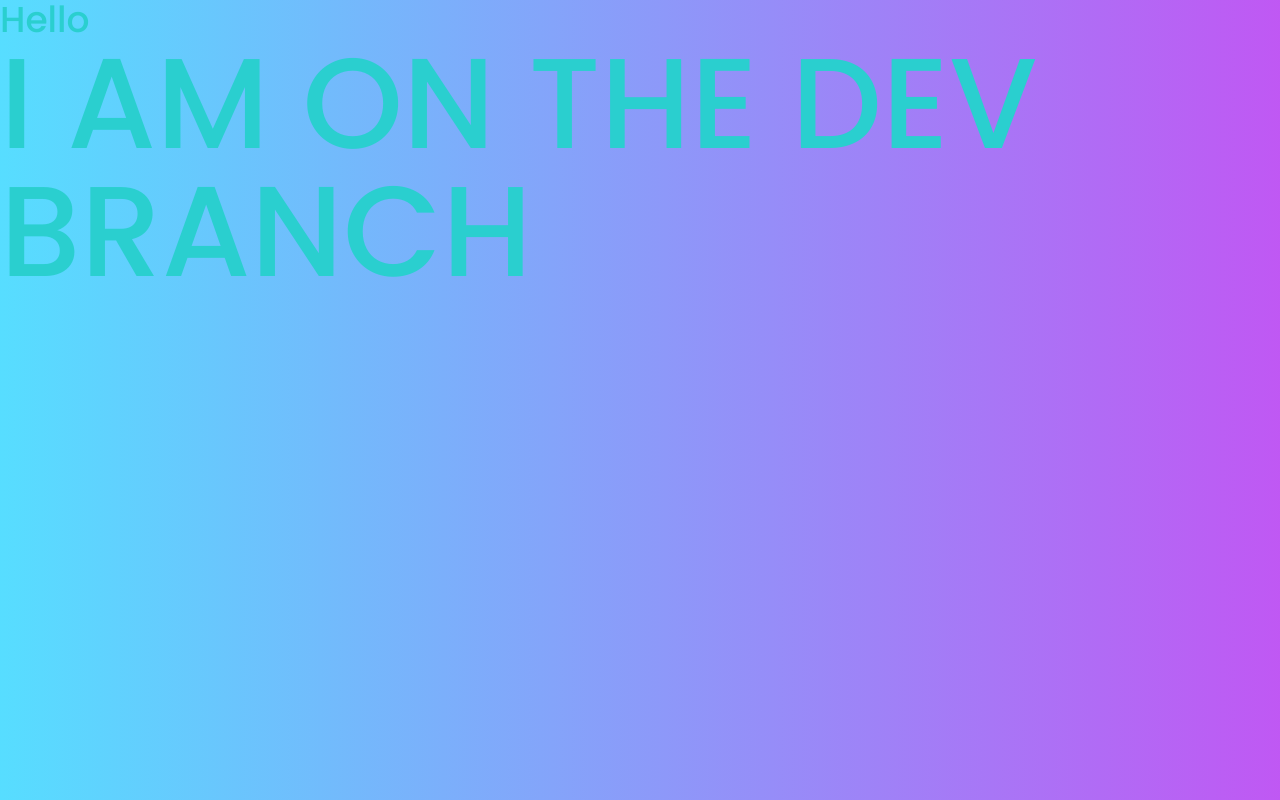
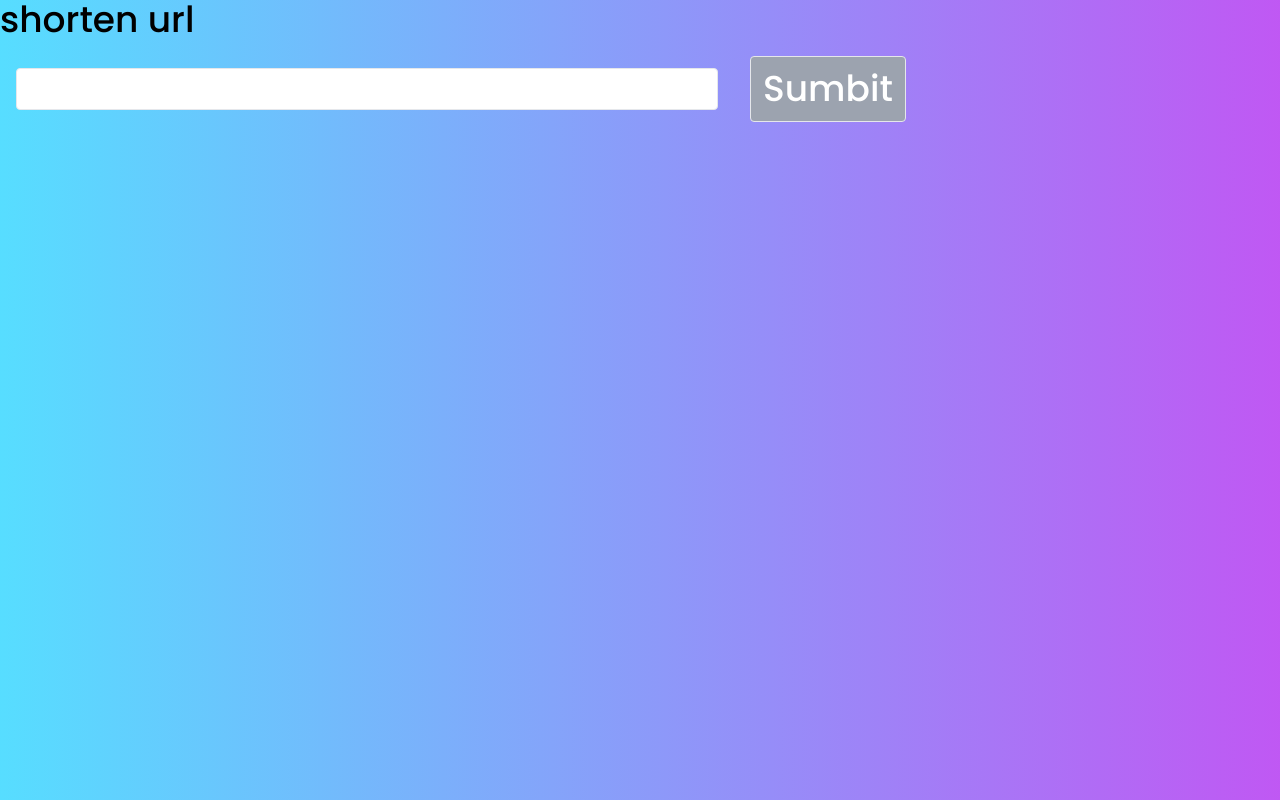
Before and after one commit to dnirns/fe-mentor-todo-app, a React (Create React App) app: page / in a window 1280 px wide. Built offline with nearby package versions, Linux system fonts and the light colour scheme.

Commit message:
axios and shorten request working - basics tested in app.js

```diff
--- a/package.json
+++ b/package.json
@@ -9,11 +9,14 @@
     "@testing-library/react": "^11.1.0",
     "@testing-library/user-event": "^12.1.10",
     "autoprefixer": "^9.8.6",
+    "axios": "^0.21.1",
+    "express": "^4.17.1",
     "postcss": "^7.0.35",
-    "tailwindcss": "npm:@tailwindcss/postcss7-compat@^2.0.2",
     "react": "^17.0.1",
     "react-dom": "^17.0.1",
+    "react-loader-spinner": "^3.1.14",
     "react-scripts": "4.0.1",
+    "tailwindcss": "npm:@tailwindcss/postcss7-compat@^2.0.2",
     "web-vitals": "^0.2.4"
   },
   "scripts": {
--- a/src/App.js
+++ b/src/App.js
@@ -1,8 +1,45 @@
-function App() {
+import React, { useState } from 'react'
+import axios from 'axios'
+import Spinner from './common/Spinner'
+
+const App = () => {
+  const [url, setUrl] = useState('')
+  const [shortenedUrl, setShortenedUrl] = useState(null)
+  const [searching, setSearching] = useState(false)
+
+  const shortenApi = async () => {
+    setSearching(true)
+    try {
+      const res = await axios.get(`https://api.shrtco.de/v2/shorten?url=${url}`)
+      console.log(res.data.result.short_link)
+      setShortenedUrl(res.data.result.short_link)
+      setSearching(false)
+    } catch (err) {
+      console.log(err)
+    }
+  }
+
   return (
-    <div className='background h-screen w-screen text-primary-cyan text-4xl'>
-      <h1 className='text-light-gray-light-grayish-blue'> Hello</h1>
-      <p className='text-9xl text-dark-grayish-blue'>I AM ON THE DEV BRANCH</p>
+    <div className='background h-screen w-screen text-black text-4xl'>
+      <h1 className='text-light-gray-light-grayish-blue'> shorten url</h1>
+
+      <input
+        className='border rounded m-4'
+        value={url}
+        onChange={(e) => setUrl(e.target.value)}
+      />
+      <button
+        className='border rounded m-4 p-3 bg-gray-400 text-white'
+        onClick={shortenApi}
+      >
+        Sumbit
+      </button>
+
+      {searching === true ? (
+        <Spinner />
+      ) : (
+        <p className='text-2xl'>{shortenedUrl}</p>
+      )}
     </div>
   )
 }
--- /dev/null
+++ b/src/api/shorten.js
@@ -0,0 +1,2 @@
+// request url:
+//? https://api.shrtco.de/v2/shorten?url=URL_T0_SHO
--- /dev/null
+++ b/src/common/Spinner.js
@@ -0,0 +1,8 @@
+import React from 'react'
+import Loader from 'react-loader-spinner'
+import 'react-loader-spinner/dist/loader/css/react-spinner-loader.css'
+
+const Spinner = () => (
+  <Loader type='ThreeDots' color='#000' height={100} width={100} />
+)
+export default Spinner
```
Also changed, not shown: 2 other files (tests, documents, lock files or other folders).
